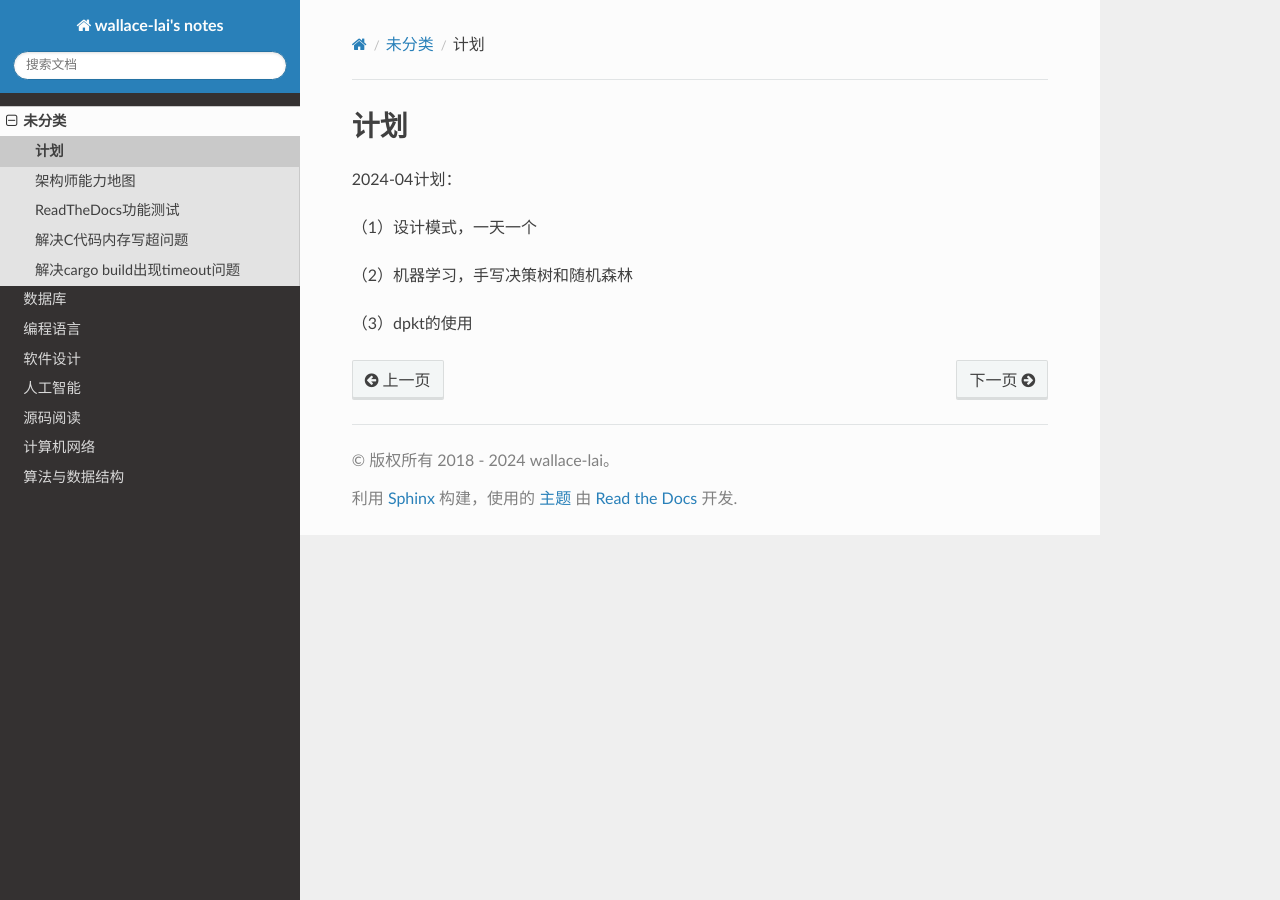
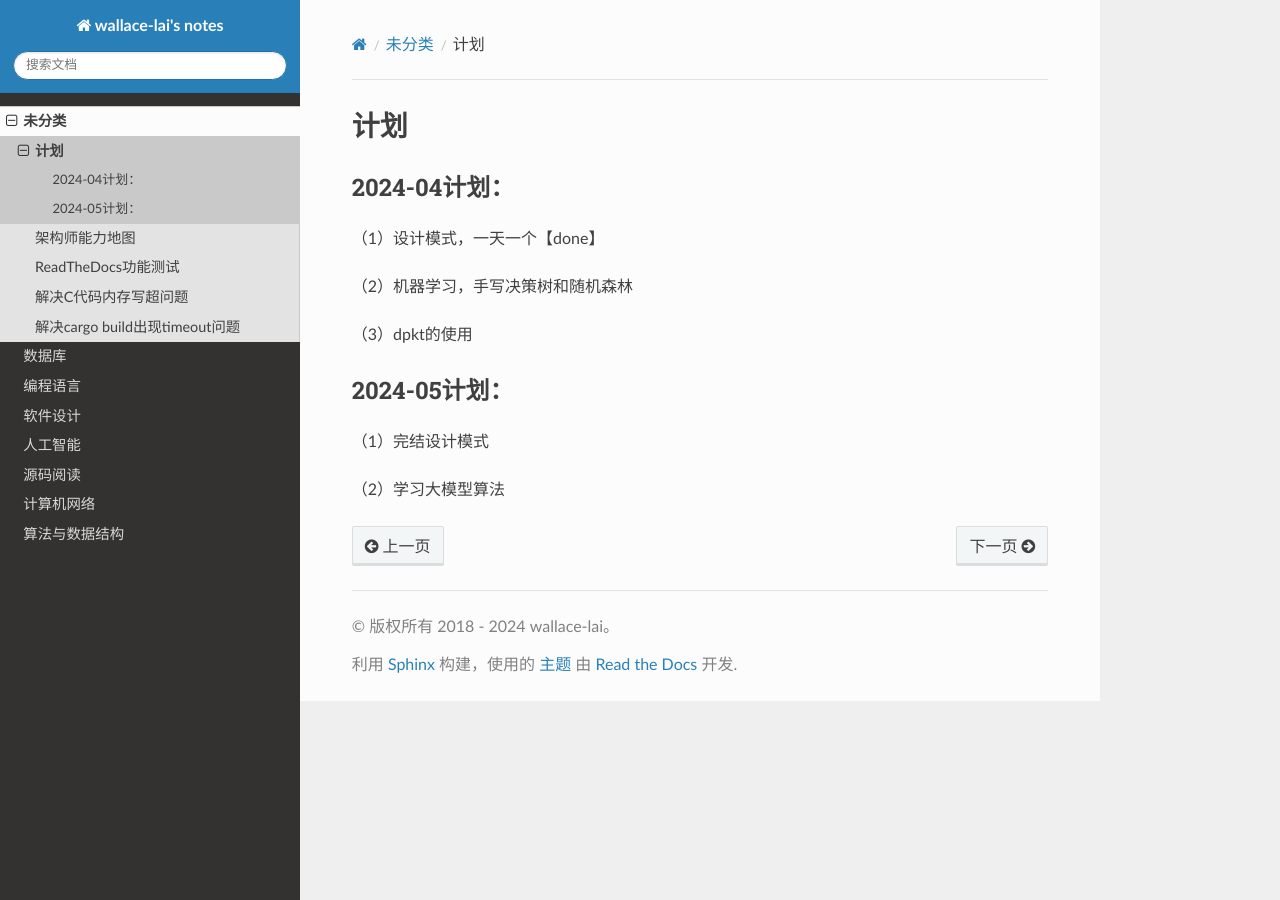
Before and after one commit to wallace-lai/learning-notes, a Sphinx documentation site: the page built from source/Unfiled/schedule.md, in a window 1280 px wide. Built offline with Sphinx 7.4.7 and the Read the Docs theme 2.0.0, drawn with Linux system fonts in a browser that asks for light colours.

Commit message:
update schedule

```diff
--- a/source/Unfiled/schedule.md
+++ b/source/Unfiled/schedule.md
@@ -1,9 +1,16 @@
 # 计划
 
-2024-04计划：
+## 2024-04计划：
 
-（1）设计模式，一天一个
+（1）设计模式，一天一个【done】
 
 （2）机器学习，手写决策树和随机森林
 
 （3）dpkt的使用
+
+
+## 2024-05计划：
+
+（1）完结设计模式
+
+（2）学习大模型算法
```
Also changed, not shown: source/index.rst (+3 -5 lines).
